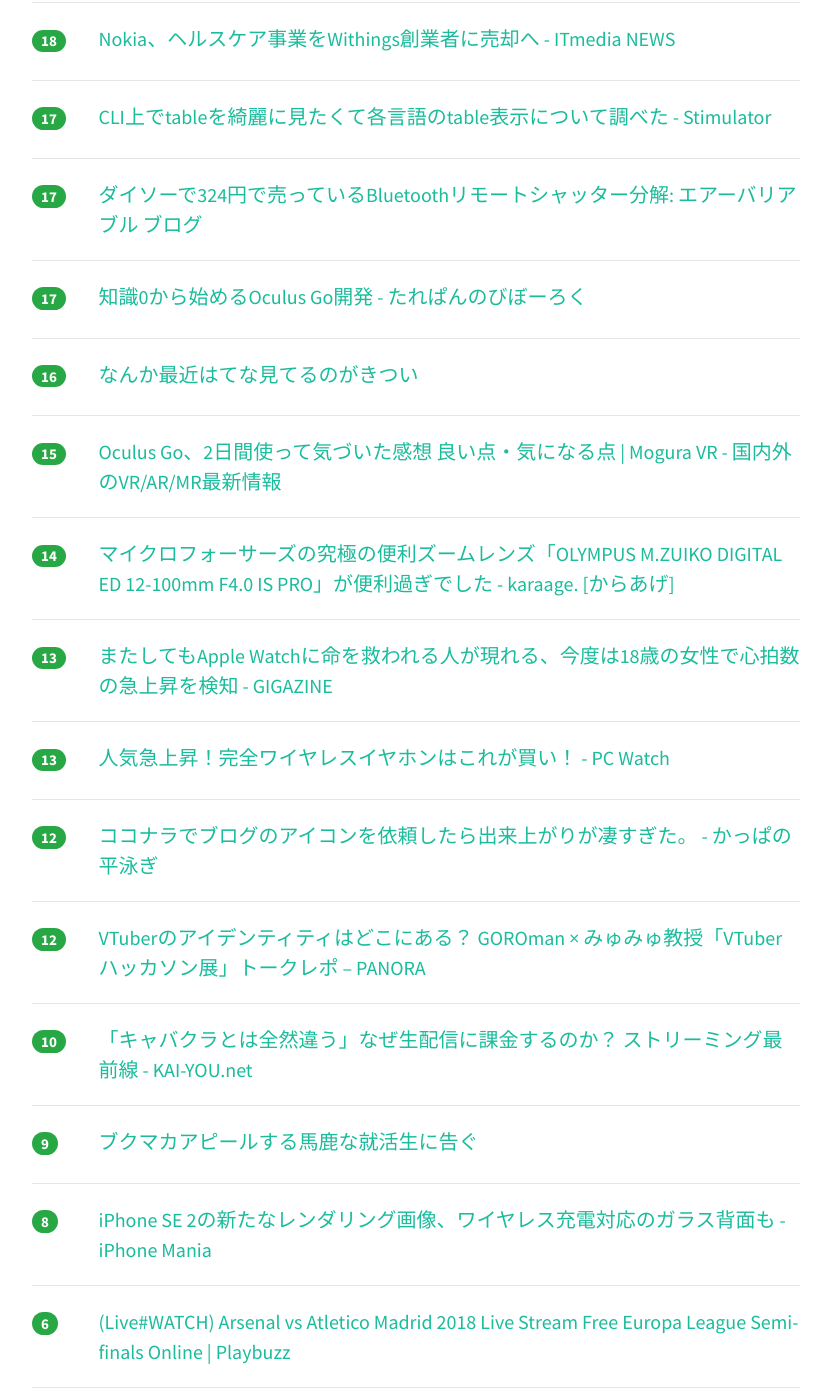
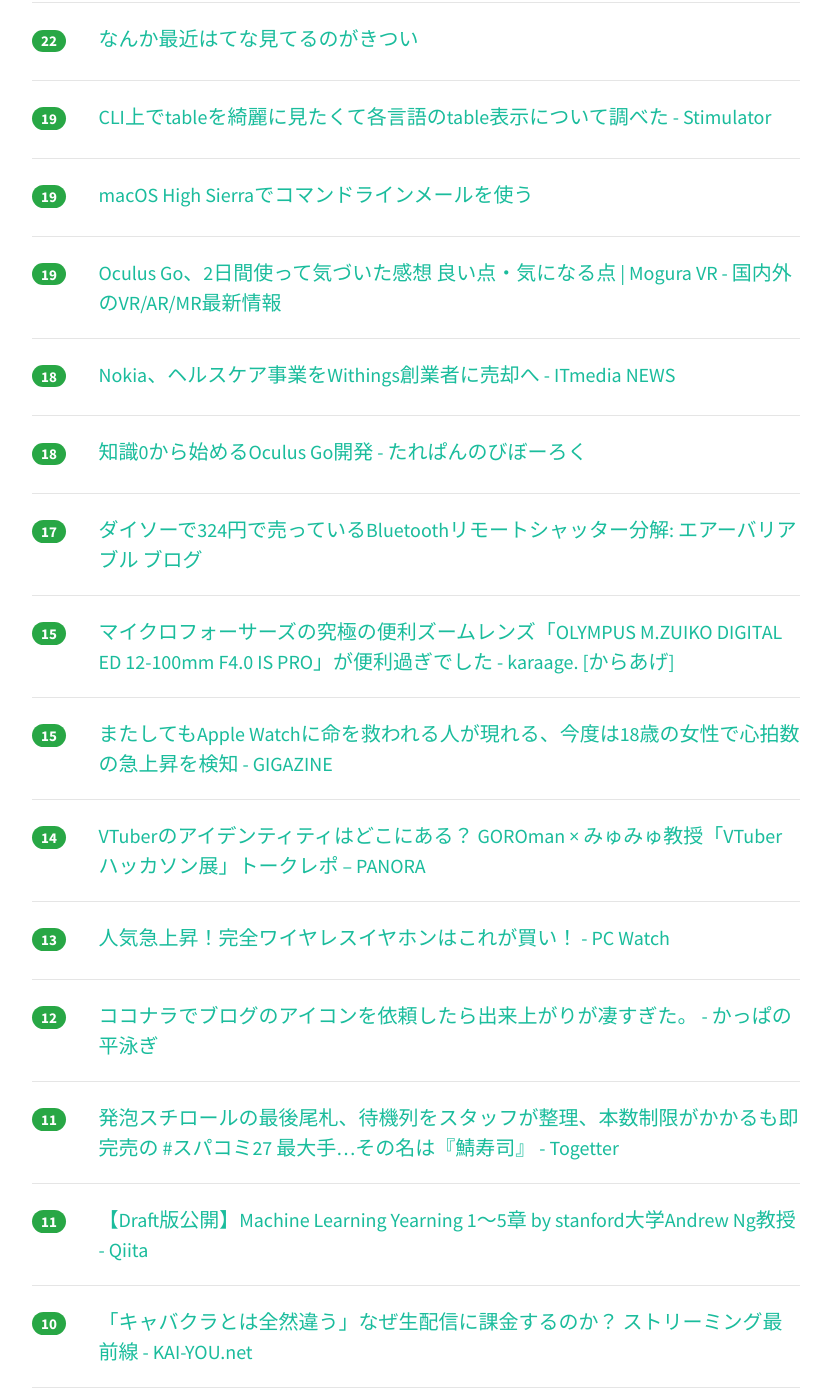
Before and after one commit to yatta47/hatena-matome-site, a Jekyll site: the page built from _posts/2018-05-04-hatena.md, in a window 1280 px wide and 1400 px high, scrolled down 2576 px. Shown: the whole window, without its empty margins (224-1054 px from the left). Built offline with Jekyll 4.4.1, drawn with Linux system fonts in a browser that asks for light colours; nearby versions of some CDN libraries; some of the changed text lies outside the part shown.

Commit message:
Updated 2018-05-04

```diff
--- a/_posts/2018-05-04-hatena.md
+++ b/_posts/2018-05-04-hatena.md
@@ -1,34 +1,34 @@
 ---
 layout: post
 title:  "2018-05-04 はてぶIT"
-date:   2018-05-04 15:03:00
+date:   2018-05-04 16:02:16
 tags: [it-hotentry]
 ---
-40 件のデータあり
+44 件のデータあり
 
 <hr><div class="row">
-<div class="col-1"><span class="badge badge-pill badge-success h2">208</span></div>
+<div class="col-1"><span class="badge badge-pill badge-success h2">224</span></div>
 <div class="col-11"><a href='http://ch.nicovideo.jp/nekomimi/blomaga/ar1514125' target='_blank'>けもみみおーこく国営放送の今後について:ねこみみメモ - ブロマガ</a></div>
 </div>
 <hr>
 <div class="row">
-<div class="col-1"><span class="badge badge-pill badge-success h2">181</span></div>
+<div class="col-1"><span class="badge badge-pill badge-success h2">192</span></div>
 <div class="col-11"><a href='http://blog.monochromegane.com/blog/2018/05/03/smux/' target='_blank'>Go言語でTCPやソケット通信を多重化，高速化するsmux(ソケットマルチプレクサ)をつくった · THINKING MEGANE</a></div>
 </div>
 <hr>
 <div class="row">
-<div class="col-1"><span class="badge badge-pill badge-success h2">138</span></div>
+<div class="col-1"><span class="badge badge-pill badge-success h2">165</span></div>
 <div class="col-11"><a href='http://www.itmedia.co.jp/news/articles/1805/04/news015.html' target='_blank'>Twitter、全3.3億人のユーザーにパスワード変更勧める告知　社内バグ発見で - ITmedia NEWS</a></div>
 </div>
 <hr>
 <div class="row">
-<div class="col-1"><span class="badge badge-pill badge-success h2">64</span></div>
-<div class="col-11"><a href='https://note.mu/iritec/n/nf920dbe0f430' target='_blank'>これを知ってればよかった！20以上のWebサービスを失敗してわかった！サービス開発のツボ｜入江 慎吾 ⚡ サービス開発だけで生きていく｜note</a></div>
+<div class="col-1"><span class="badge badge-pill badge-success h2">74</span></div>
+<div class="col-11"><a href='https://www3.nhk.or.jp/news/html/20180504/k10011426981000.html' target='_blank'>米ツイッター システム欠陥で３億人超にパスワード変更呼びかけ | NHKニュース</a></div>
 </div>
 <hr>
 <div class="row">
-<div class="col-1"><span class="badge badge-pill badge-success h2">64</span></div>
-<div class="col-11"><a href='https://www3.nhk.or.jp/news/html/20180504/k10011426981000.html' target='_blank'>米ツイッター システム欠陥で３億人超にパスワード変更呼びかけ | NHKニュース</a></div>
+<div class="col-1"><span class="badge badge-pill badge-success h2">68</span></div>
+<div class="col-11"><a href='https://note.mu/iritec/n/nf920dbe0f430' target='_blank'>これを知ってればよかった！20以上のWebサービスを失敗してわかった！サービス開発のツボ｜入江 慎吾 ⚡ サービス開発だけで生きていく｜note</a></div>
 </div>
 <hr>
 <div class="row">
@@ -37,8 +37,18 @@ tags: [it-hotentry]
 </div>
 <hr>
 <div class="row">
+<div class="col-1"><span class="badge badge-pill badge-success h2">43</span></div>
+<div class="col-11"><a href='https://yuchrszk.blogspot.com/2018/05/ipad6apple-pencil.html' target='_blank'>iPad（第6世代）とApple Pencilを買ったら論文読みがはかどっております | パレオな男</a></div>
+</div>
+<hr>
+<div class="row">
 <div class="col-1"><span class="badge badge-pill badge-success h2">40</span></div>
-<div class="col-11"><a href='https://yuchrszk.blogspot.com/2018/05/ipad6apple-pencil.html' target='_blank'>iPad（第6世代）とApple Pencilを買ったら論文読みがはかどっております | パレオな男</a></div>
+<div class="col-11"><a href='https://scrapbox.io/vue-yawaraka/%E3%82%BC%E3%83%AD%E3%81%8B%E3%82%89%E5%A7%8B%E3%82%81%E3%82%8BVue.js' target='_blank'>ゼロから始めるVue.js - やわらかVue.js</a></div>
+</div>
+<hr>
+<div class="row">
+<div class="col-1"><span class="badge badge-pill badge-success h2">40</span></div>
+<div class="col-11"><a href='https://japanese.engadget.com/2018/05/03/twitter/' target='_blank'>Twitterがバグでパスワードを平文保存。全利用者に「変更のご検討」を求める - Engadget 日本版</a></div>
 </div>
 <hr>
 <div class="row">
@@ -48,22 +58,12 @@ tags: [it-hotentry]
 <hr>
 <div class="row">
 <div class="col-1"><span class="badge badge-pill badge-success h2">37</span></div>
-<div class="col-11"><a href='https://scrapbox.io/vue-yawaraka/%E3%82%BC%E3%83%AD%E3%81%8B%E3%82%89%E5%A7%8B%E3%82%81%E3%82%8BVue.js' target='_blank'>ゼロから始めるVue.js - やわらかVue.js</a></div>
-</div>
-<hr>
-<div class="row">
-<div class="col-1"><span class="badge badge-pill badge-success h2">37</span></div>
-<div class="col-11"><a href='https://japanese.engadget.com/2018/05/03/twitter/' target='_blank'>Twitterがバグでパスワードを平文保存。全利用者に「変更のご検討」を求める - Engadget 日本版</a></div>
+<div class="col-11"><a href='https://note.mu/erukiti/n/n1177b759eb4c' target='_blank'>JavaScriptで覚える暗号通貨入門#1 Bitcoin完全に理解した 電子版｜erukiti｜note</a></div>
 </div>
 <hr>
 <div class="row">
 <div class="col-1"><span class="badge badge-pill badge-success h2">36</span></div>
 <div class="col-11"><a href='http://blog.pyq.jp/entry/IT_tips_180502' target='_blank'>ITエンジニアを目指すなら覚えておきたいMarkdown記法 - PyQオフィシャルブログ</a></div>
-</div>
-<hr>
-<div class="row">
-<div class="col-1"><span class="badge badge-pill badge-success h2">35</span></div>
-<div class="col-11"><a href='https://note.mu/erukiti/n/n1177b759eb4c' target='_blank'>JavaScriptで覚える暗号通貨入門#1 Bitcoin完全に理解した 電子版｜erukiti｜note</a></div>
 </div>
 <hr>
 <div class="row">
@@ -77,8 +77,13 @@ tags: [it-hotentry]
 </div>
 <hr>
 <div class="row">
+<div class="col-1"><span class="badge badge-pill badge-success h2">30</span></div>
+<div class="col-11"><a href='https://nabettu.hatenablog.com/entry/disassembly-peing' target='_blank'>#Webサービス分解 「Peing-質問箱-」の分解 - フロントエンドの地獄</a></div>
+</div>
+<hr>
+<div class="row">
 <div class="col-1"><span class="badge badge-pill badge-success h2">28</span></div>
-<div class="col-11"><a href='https://nabettu.hatenablog.com/entry/disassembly-peing' target='_blank'>#Webサービス分解 「Peing-質問箱-」の分解 - フロントエンドの地獄</a></div>
+<div class="col-11"><a href='https://mml-book.github.io/' target='_blank'>mml-book.github.io</a></div>
 </div>
 <hr>
 <div class="row">
@@ -97,8 +102,18 @@ tags: [it-hotentry]
 </div>
 <hr>
 <div class="row">
-<div class="col-1"><span class="badge badge-pill badge-success h2">26</span></div>
-<div class="col-11"><a href='https://mml-book.github.io/' target='_blank'>mml-book.github.io</a></div>
+<div class="col-1"><span class="badge badge-pill badge-success h2">24</span></div>
+<div class="col-11"><a href='https://blog.twitter.com/official/en_us/topics/company/2018/keeping-your-account-secure.html' target='_blank'>Keeping your account secure</a></div>
+</div>
+<hr>
+<div class="row">
+<div class="col-1"><span class="badge badge-pill badge-success h2">24</span></div>
+<div class="col-11"><a href='https://qiita.com/Ishio/items/fae27dfe943195836932' target='_blank'>機械学習プロジェクトの進め方：『Machine Learning Yearning』13-14章（スタンフォード大学Andrew Ng教授） - Qiita</a></div>
+</div>
+<hr>
+<div class="row">
+<div class="col-1"><span class="badge badge-pill badge-success h2">23</span></div>
+<div class="col-11"><a href='http://www.financepensionrealestate.work/entry/2018/05/04/090902' target='_blank'>なぜキャッシュレス化を国は進めようとしているのか - 銀行員のための教科書</a></div>
 </div>
 <hr>
 <div class="row">
@@ -108,17 +123,17 @@ tags: [it-hotentry]
 <hr>
 <div class="row">
 <div class="col-1"><span class="badge badge-pill badge-success h2">22</span></div>
-<div class="col-11"><a href='https://blog.twitter.com/official/en_us/topics/company/2018/keeping-your-account-secure.html' target='_blank'>Keeping your account secure</a></div>
-</div>
-<hr>
-<div class="row">
-<div class="col-1"><span class="badge badge-pill badge-success h2">22</span></div>
 <div class="col-11"><a href='https://www.fastgrow.jp/articles/democratization-of-marketing-01' target='_blank'>マーケティングの主語が変わる～高広伯彦が語るデジタルマーケティングの真実① | FastGrow</a></div>
 </div>
 <hr>
 <div class="row">
 <div class="col-1"><span class="badge badge-pill badge-success h2">22</span></div>
-<div class="col-11"><a href='https://qiita.com/Ishio/items/fae27dfe943195836932' target='_blank'>機械学習プロジェクトの進め方：『Machine Learning Yearning』13-14章（スタンフォード大学Andrew Ng教授） - Qiita</a></div>
+<div class="col-11"><a href='https://anond.hatelabo.jp/20180503233322' target='_blank'>なんか最近はてな見てるのがきつい</a></div>
+</div>
+<hr>
+<div class="row">
+<div class="col-1"><span class="badge badge-pill badge-success h2">19</span></div>
+<div class="col-11"><a href='http://vaaaaaanquish.hatenablog.com/entry/2018/05/03/231201' target='_blank'>CLI上でtableを綺麗に見たくて各言語のtable表示について調べた - Stimulator</a></div>
 </div>
 <hr>
 <div class="row">
@@ -127,13 +142,18 @@ tags: [it-hotentry]
 </div>
 <hr>
 <div class="row">
+<div class="col-1"><span class="badge badge-pill badge-success h2">19</span></div>
+<div class="col-11"><a href='https://www.moguravr.com/oculus-go-review/' target='_blank'>Oculus Go、2日間使って気づいた感想 良い点・気になる点 | Mogura VR - 国内外のVR/AR/MR最新情報</a></div>
+</div>
+<hr>
+<div class="row">
 <div class="col-1"><span class="badge badge-pill badge-success h2">18</span></div>
 <div class="col-11"><a href='http://www.itmedia.co.jp/news/articles/1805/03/news013.html' target='_blank'>Nokia、ヘルスケア事業をWithings創業者に売却へ - ITmedia NEWS</a></div>
 </div>
 <hr>
 <div class="row">
-<div class="col-1"><span class="badge badge-pill badge-success h2">17</span></div>
-<div class="col-11"><a href='http://vaaaaaanquish.hatenablog.com/entry/2018/05/03/231201' target='_blank'>CLI上でtableを綺麗に見たくて各言語のtable表示について調べた - Stimulator</a></div>
+<div class="col-1"><span class="badge badge-pill badge-success h2">18</span></div>
+<div class="col-11"><a href='https://tarepan.hatenablog.com/entry/2018/05/02/061424' target='_blank'>知識0から始めるOculus Go開発 - たれぱんのびぼーろく</a></div>
 </div>
 <hr>
 <div class="row">
@@ -142,28 +162,18 @@ tags: [it-hotentry]
 </div>
 <hr>
 <div class="row">
-<div class="col-1"><span class="badge badge-pill badge-success h2">17</span></div>
-<div class="col-11"><a href='https://tarepan.hatenablog.com/entry/2018/05/02/061424' target='_blank'>知識0から始めるOculus Go開発 - たれぱんのびぼーろく</a></div>
-</div>
-<hr>
-<div class="row">
-<div class="col-1"><span class="badge badge-pill badge-success h2">16</span></div>
-<div class="col-11"><a href='https://anond.hatelabo.jp/20180503233322' target='_blank'>なんか最近はてな見てるのがきつい</a></div>
+<div class="col-1"><span class="badge badge-pill badge-success h2">15</span></div>
+<div class="col-11"><a href='http://karaage.hatenadiary.jp/entry/2018/05/04/073000' target='_blank'>マイクロフォーサーズの究極の便利ズームレンズ「OLYMPUS M.ZUIKO DIGITAL ED 12-100mm F4.0 IS PRO」が便利過ぎでした - karaage. [からあげ]</a></div>
 </div>
 <hr>
 <div class="row">
 <div class="col-1"><span class="badge badge-pill badge-success h2">15</span></div>
-<div class="col-11"><a href='https://www.moguravr.com/oculus-go-review/' target='_blank'>Oculus Go、2日間使って気づいた感想 良い点・気になる点 | Mogura VR - 国内外のVR/AR/MR最新情報</a></div>
+<div class="col-11"><a href='https://gigazine.net/news/20180503-apple-watch-save-teen-life/' target='_blank'>またしてもApple Watchに命を救われる人が現れる、今度は18歳の女性で心拍数の急上昇を検知 - GIGAZINE</a></div>
 </div>
 <hr>
 <div class="row">
 <div class="col-1"><span class="badge badge-pill badge-success h2">14</span></div>
-<div class="col-11"><a href='http://karaage.hatenadiary.jp/entry/2018/05/04/073000' target='_blank'>マイクロフォーサーズの究極の便利ズームレンズ「OLYMPUS M.ZUIKO DIGITAL ED 12-100mm F4.0 IS PRO」が便利過ぎでした - karaage. [からあげ]</a></div>
-</div>
-<hr>
-<div class="row">
-<div class="col-1"><span class="badge badge-pill badge-success h2">13</span></div>
-<div class="col-11"><a href='https://gigazine.net/news/20180503-apple-watch-save-teen-life/' target='_blank'>またしてもApple Watchに命を救われる人が現れる、今度は18歳の女性で心拍数の急上昇を検知 - GIGAZINE</a></div>
+<div class="col-11"><a href='http://panora.tokyo/60142/' target='_blank'>VTuberのアイデンティティはどこにある？ GOROman × みゅみゅ教授「VTuberハッカソン展」トークレポ – PANORA</a></div>
 </div>
 <hr>
 <div class="row">
@@ -177,8 +187,13 @@ tags: [it-hotentry]
 </div>
 <hr>
 <div class="row">
-<div class="col-1"><span class="badge badge-pill badge-success h2">12</span></div>
-<div class="col-11"><a href='http://panora.tokyo/60142/' target='_blank'>VTuberのアイデンティティはどこにある？ GOROman × みゅみゅ教授「VTuberハッカソン展」トークレポ – PANORA</a></div>
+<div class="col-1"><span class="badge badge-pill badge-success h2">11</span></div>
+<div class="col-11"><a href='https://togetter.com/li/1224114' target='_blank'>発泡スチロールの最後尾札、待機列をスタッフが整理、本数制限がかかるも即完売の #スパコミ27 最大手…その名は『鯖寿司』 - Togetter</a></div>
+</div>
+<hr>
+<div class="row">
+<div class="col-1"><span class="badge badge-pill badge-success h2">11</span></div>
+<div class="col-11"><a href='https://qiita.com/Ishio/items/2096b8806a20c8ca52be' target='_blank'>【Draft版公開】Machine Learning Yearning 1～5章 by stanford大学Andrew Ng教授 - Qiita</a></div>
 </div>
 <hr>
 <div class="row">
@@ -192,7 +207,7 @@ tags: [it-hotentry]
 </div>
 <hr>
 <div class="row">
-<div class="col-1"><span class="badge badge-pill badge-success h2">8</span></div>
+<div class="col-1"><span class="badge badge-pill badge-success h2">9</span></div>
 <div class="col-11"><a href='https://iphone-mania.jp/news-211042/' target='_blank'>iPhone SE 2の新たなレンダリング画像、ワイヤレス充電対応のガラス背面も - iPhone Mania</a></div>
 </div>
 <hr>
@@ -202,6 +217,11 @@ tags: [it-hotentry]
 </div>
 <hr>
 <div class="row">
+<div class="col-1"><span class="badge badge-pill badge-success h2">5</span></div>
+<div class="col-11"><a href='http://blog.domesoccer.jp/archives/60102629.html' target='_blank'>Jリーグを名画が表現！？「名画で学ぶJリーグ」ハッシュタグまとめ : ドメサカブログ</a></div>
+</div>
+<hr>
+<div class="row">
 <div class="col-1"><span class="badge badge-pill badge-success h2">0</span></div>
 <div class="col-11"><a href='https://research.google.com/semantris/?m=a&lt=thXkGmfLIy_uXt5' target='_blank'>Semantris</a></div>
 </div>
```
